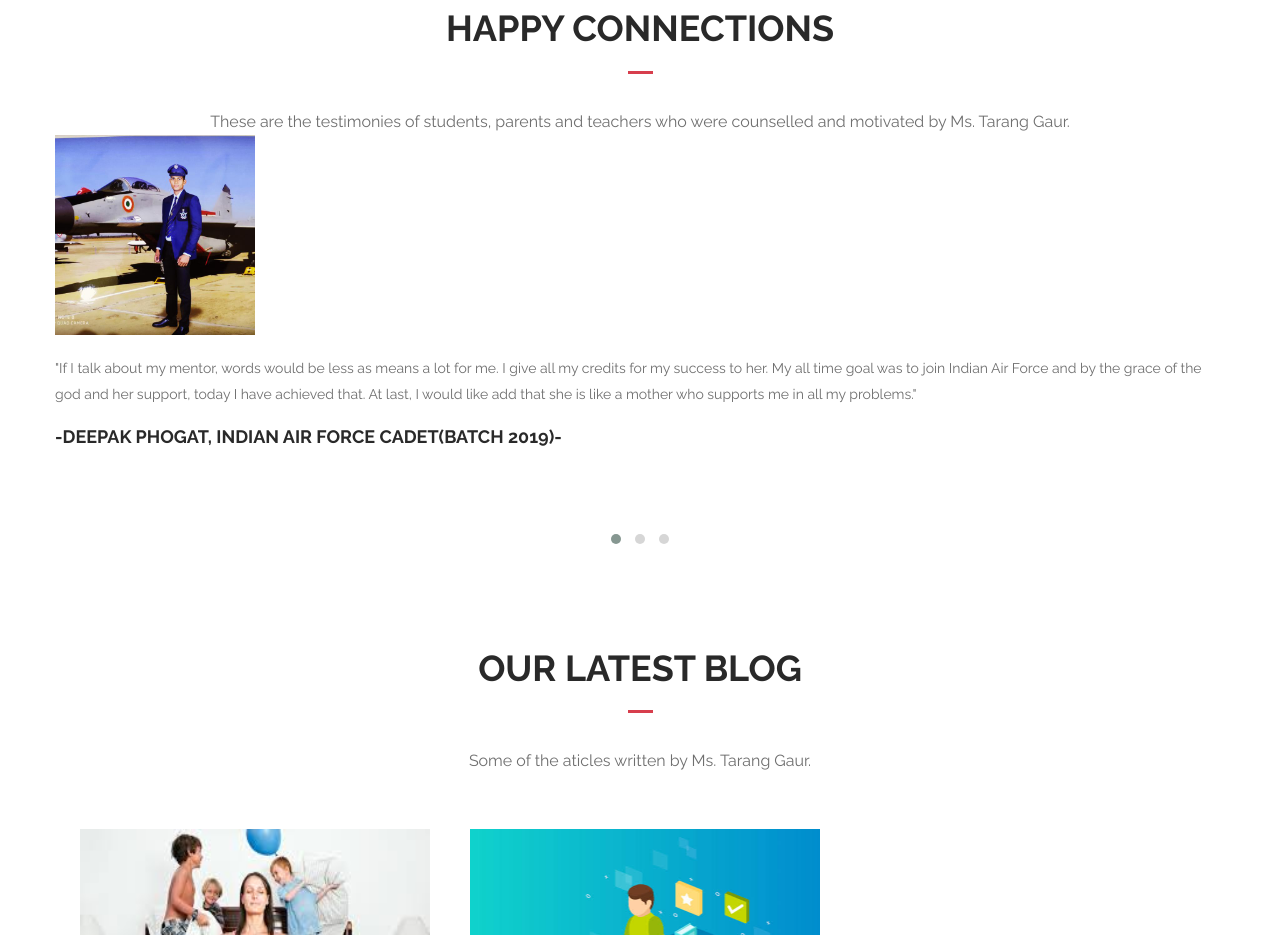
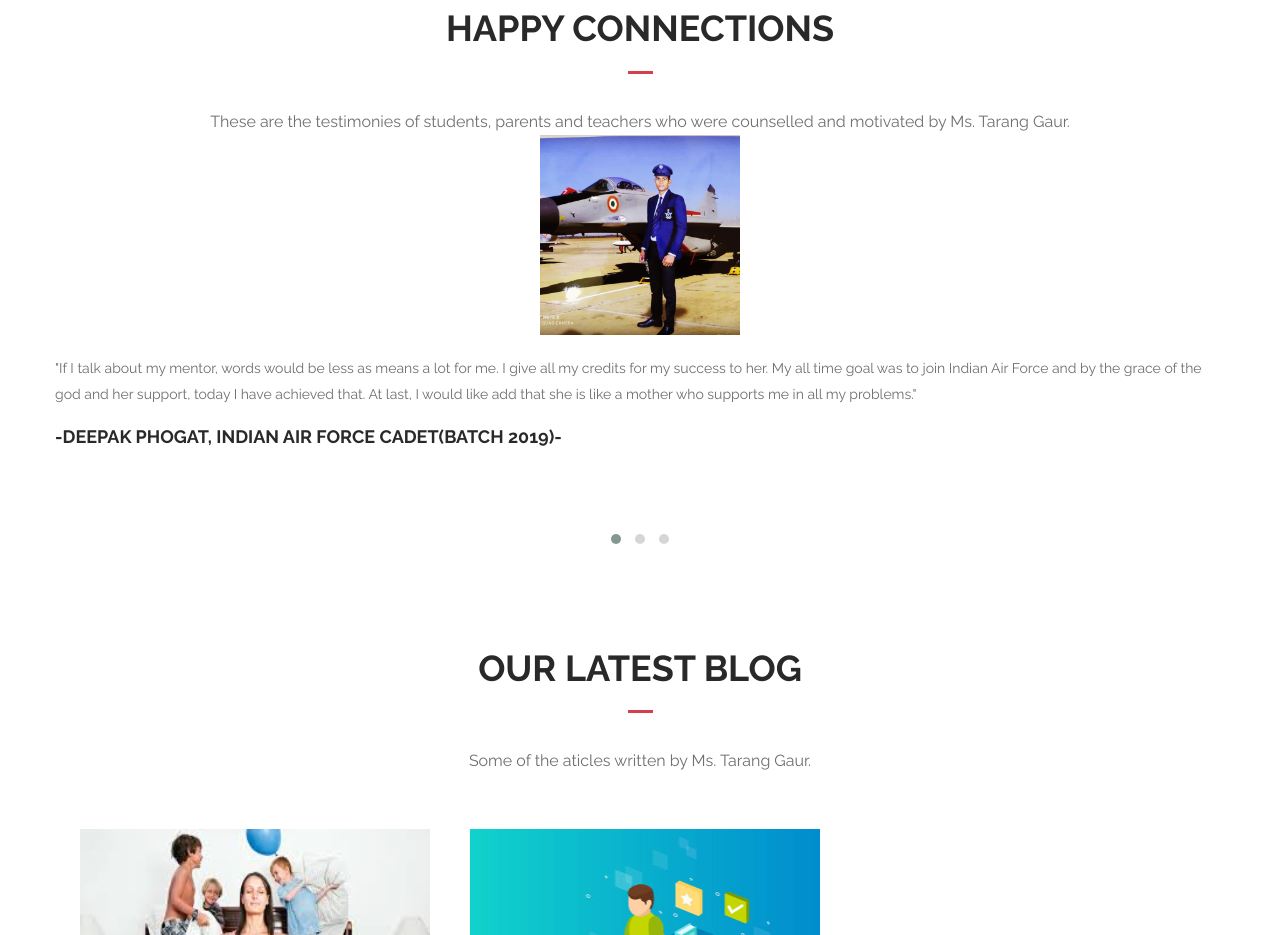
Before and after one commit to rutvi18/websiteT, a website: page index.html in a window 1280 px wide. Shown: the part 4380-5315 px from the top of the page. Drawn offline with Linux system fonts and the light colour scheme; some packages are replaced by stand-ins of ours; a web font is replaced by a local one.

Commit message:
Add files via upload

```diff
--- a/css/style.css
+++ b/css/style.css
@@ -1,43 +1,4 @@
-/* CSS Document */
-
-/*
-    Created on : 1/15/2017.
-    Theme Name : BizPro.
-    Description: BizPro- Responsive html5 template.
-    Version    : 1.1.
-    Author     : @SRThemes.
-
-*/
-
-/* ------------------------------------------ */
-/*             TABLE OF CONTENTS
-/* ------------------------------------------ */
-/*   01 - Loading Transition  */
-/*   02 - Click To Top  */
-/*   03 - Global Settings */
-/*   04 - Theme Header */
-/*   05 - Theme Main Banner */
-/*   06 - About section */
-/*   07 - Service section  */
-/*   08 - Project section  */
-/*   09 - Page Middle Banner  */
-/*   10 - Team Section  */
-/*   11 - Skill Section  */
-/*   12 - Our Client  */
-/*   13 - Pricing Section  */
-/*   14 - Blog Section  */
-/*   15 - Partner Section  */
-/*   16 - Contact Section  */
-/*   17 - Footer */
-/*   18 - Inner Page Banner  */
-/*   19 - Blog Aside bar */
-/*   20 - Blog Details Post */
-
-
-
-/**
-* Importing necessary  Styles.
-**/
+
 
 @import url('https://fonts.googleapis.com/css?family=Raleway:400,500,700');
 /*----bootstrap css ----- */
@@ -70,6 +31,12 @@
 ====================================================================
 
  ***/
+ .center{
+	 display: block;
+  margin-left: auto;
+  margin-right: auto;
+  width: 50%;
+ }
 
  .mySlides{display:none;}
  img{vertical-align:middle;}
```
